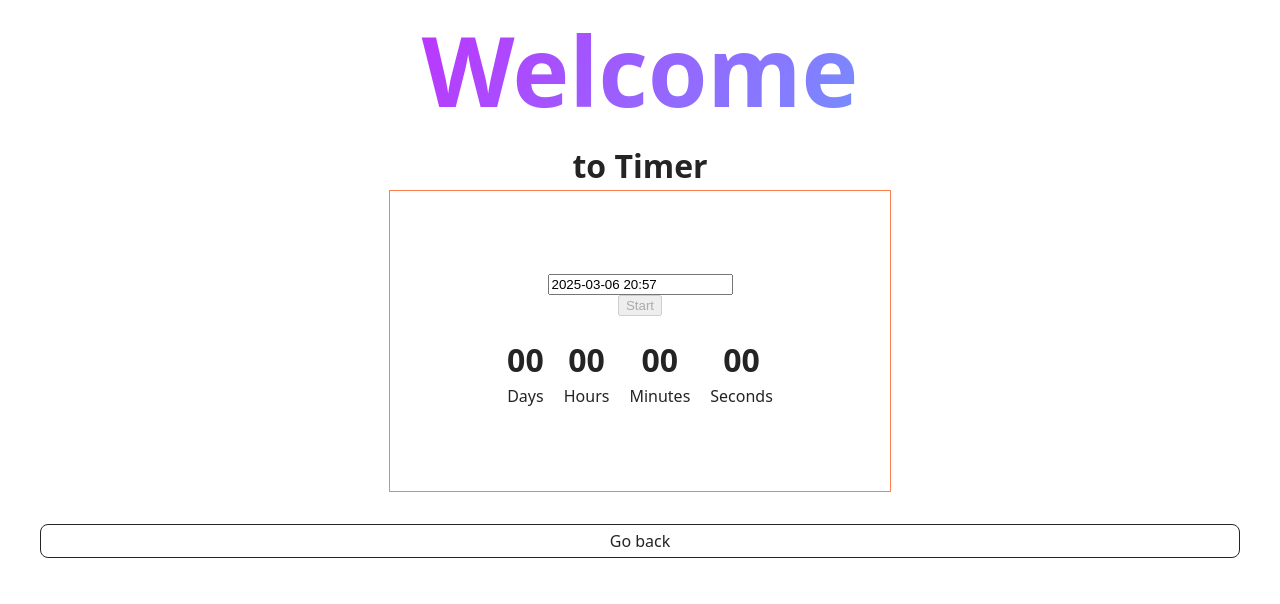
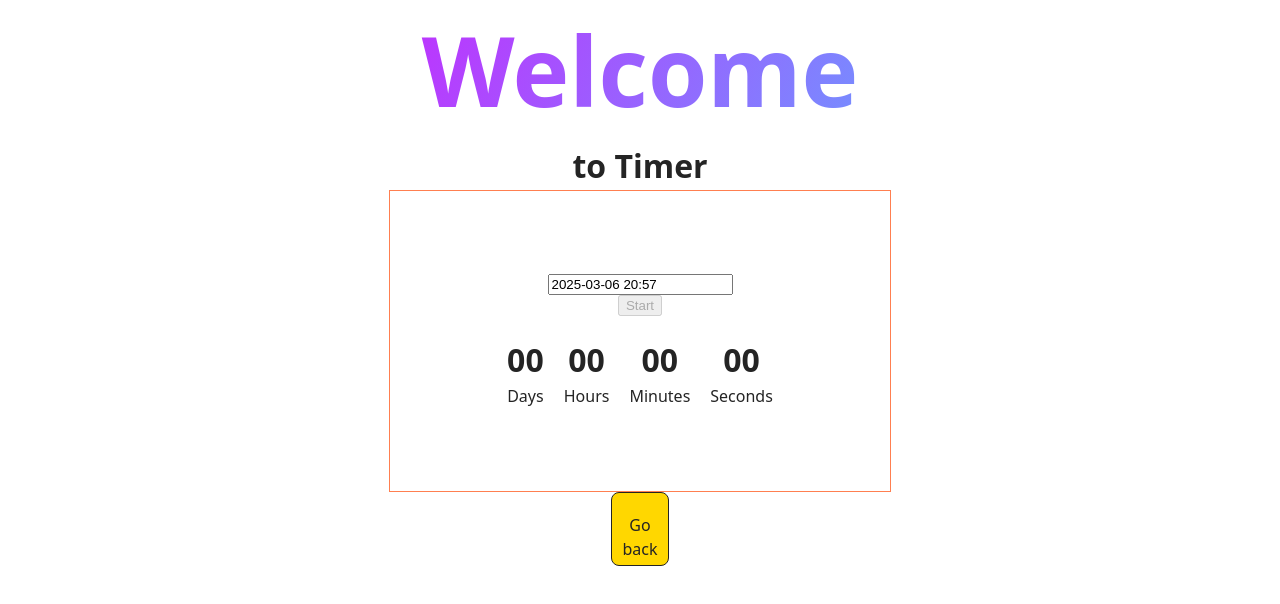
Before and after one commit to YarosTs8191/goit-js-hw-10, a website built with Vite: page src/1-timer.html in a window 1280 px wide. Shown: the part 72-676 px from the top of the page. Built offline with nearby package versions, Linux system fonts and the light colour scheme.

Commit message:
button-com

```diff
--- a/src/css/styles.css
+++ b/src/css/styles.css
@@ -55,3 +55,11 @@
   height: 300px;
   margin: 0 auto;
 }
+
+.back-link {
+  display: block;
+  max-width: 40px;
+  margin: 0 auto;
+  background-color: gold;
+  padding-top: 20px;
+}
```
